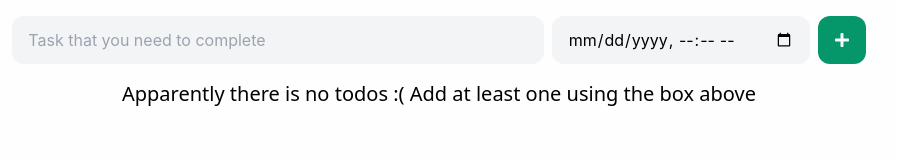
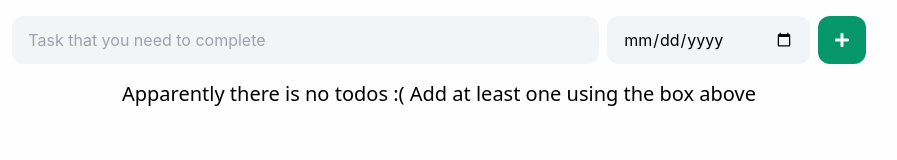
Before and after one commit to Aidaman/todo-app, a React (Create React App) app: page / in a window 1280 px wide. Shown: the top 160 px of the page, without its empty margins (201-1098 px from the left). Built offline with nearby package versions, Linux system fonts and the light colour scheme.

Commit message:
refactor: added due date row in todo-item

```diff
--- a/src/create-todo-box/create-todo-box-date-input/create-todo-box-date-input.tsx
+++ b/src/create-todo-box/create-todo-box-date-input/create-todo-box-date-input.tsx
@@ -15,7 +15,7 @@ const CreateTodoBoxDateInput = (props: CreateTodoBoxDateInputProps) => {
   }
 
   return (
-    <input className='px-4 py-1 bg-gray-100 w-1/3 rounded-xl transition-all hover:shadow-md' type="datetime-local" onInput={handleInput} />
+    <input className='px-4 py-1 bg-gray-100 w-1/3 rounded-xl transition-all hover:shadow-md' type="date" onInput={handleInput} />
   )
 }
 
```
